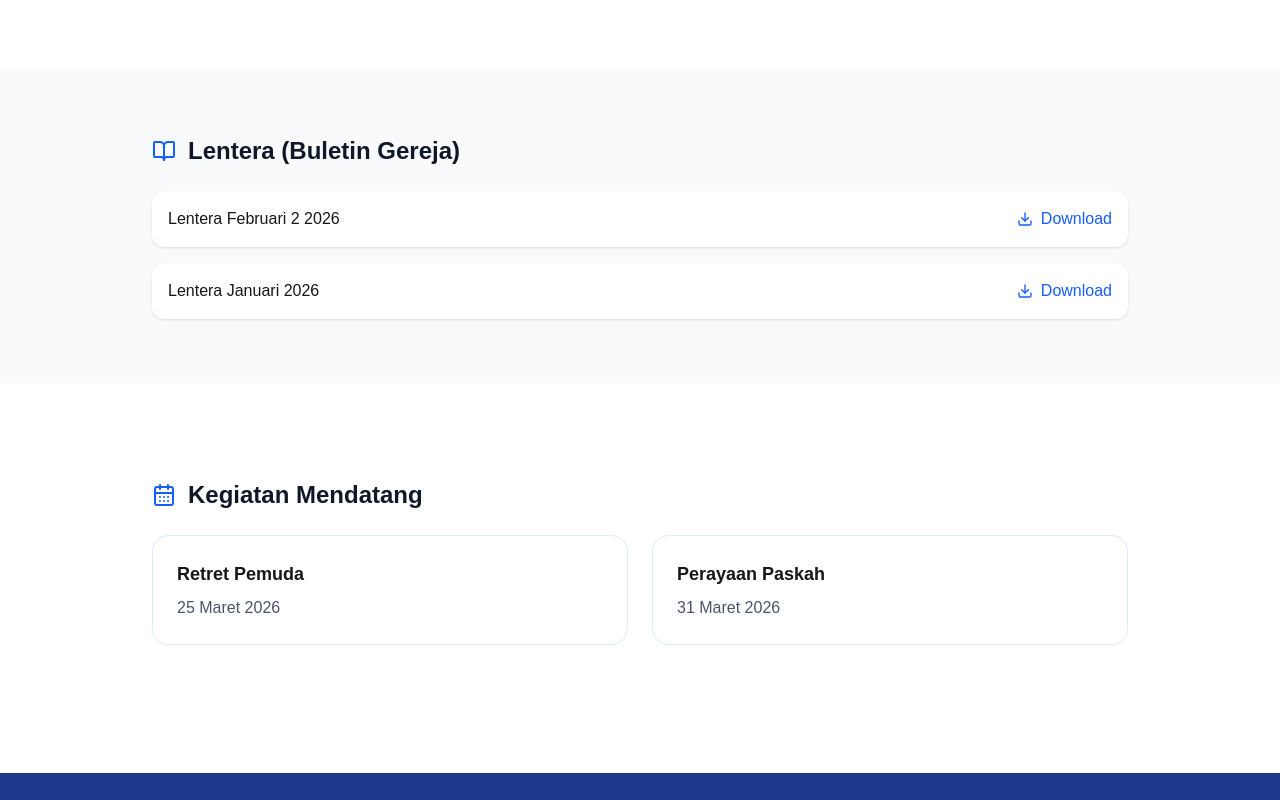
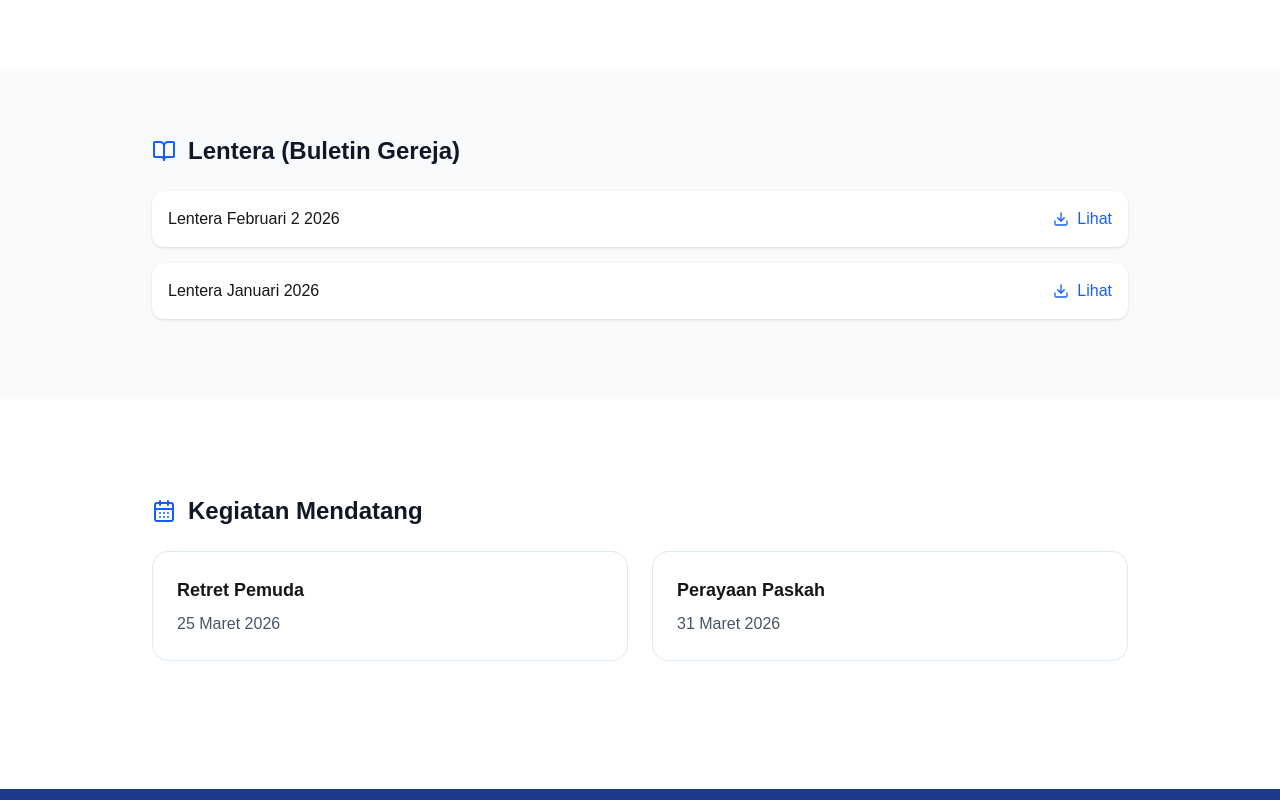
Before and after one commit to jeanAlexsander/gkj-arcawinangun, a Next.js app: page /pengumuman in a window 1280 px wide. Shown: the part 1140-1940 px from the top of the page. Built offline with nearby package versions, Linux system fonts and the light colour scheme.

Commit message:
fix lentera and download

```diff
--- a/src/app/pengumuman/page.js
+++ b/src/app/pengumuman/page.js
@@ -2,8 +2,10 @@
 
 import { Mic, BookOpen, CalendarDays, Gift, Download } from "lucide-react";
 import { motion } from "framer-motion";
+import { useState } from "react";
 
 export default function PengumumanPage() {
+  const [selectedLentera, setSelectedLentera] = useState(null);
   return (
     <main className="bg-white space-y-24">
       {/* HERO */}
@@ -129,29 +131,76 @@ export default function PengumumanPage() {
             Lentera (Buletin Gereja)
           </h2>
 
-          <div className="space-y-4">
-            {["Februari 2 2026", "Januari 2026"].map((bulan, index) => (
+          {/* DATA LENTERA */}
+          {[
+            {
+              title: "Februari 2 2026",
+              file: "/lentera-februari-2-2026.pdf",
+              image: "/lentera-februari.jpg",
+            },
+            {
+              title: "Januari 2026",
+              file: "/lentera-januari-2026.pdf",
+              image: "/lentera-januari.jpg",
+            },
+          ].map((item, index) => (
             <motion.div
-                key={bulan}
+              key={item.title}
               initial={{ opacity: 0, y: 20 }}
               whileInView={{ opacity: 1, y: 0 }}
               transition={{ duration: 0.6, delay: index * 0.15 }}
               viewport={{ once: false }}
-                className="flex justify-between items-center bg-white p-4 rounded-xl shadow-sm"
+              className="flex justify-between items-center bg-white p-4 rounded-xl shadow-sm mb-4"
             >
-                <span>Lentera {bulan}</span>
-                <a
-                  href={`/lentera-${bulan.toLowerCase().replace(" ", "-")}.pdf`}
+              <span>Lentera {item.title}</span>
+
+              <button
+                onClick={() => setSelectedLentera(item)}
                 className="flex items-center gap-2 text-blue-600 hover:text-blue-700 transition"
               >
                 <Download className="w-4 h-4" />
-                  Download
-                </a>
+                Lihat
+              </button>
             </motion.div>
           ))}
-          </div>
         </motion.div>
       </section>
+
+      {/* MODAL LENTERA */}
+      {selectedLentera && (
+        <div className="fixed inset-0 bg-black/50 flex items-center justify-center z-50">
+          <div className="bg-white rounded-2xl p-6 max-w-md w-full relative">
+            {/* tombol close */}
+            <button
+              onClick={() => setSelectedLentera(null)}
+              className="absolute top-3 right-3 text-gray-500 hover:text-gray-800"
+            >
+              ✕
+            </button>
+
+            <h3 className="text-xl font-semibold mb-4 text-center">
+              Lentera {selectedLentera.title}
+            </h3>
+
+            {/* preview gambar */}
+            <img
+              src={selectedLentera.image}
+              alt="Preview Lentera"
+              className="rounded-lg mb-4"
+            />
+
+            {/* download */}
+            <a
+              href={selectedLentera.file}
+              download
+              className="flex justify-center items-center gap-2 bg-blue-600 text-white py-2 rounded-lg hover:bg-blue-700 transition"
+            >
+              <Download className="w-4 h-4" />
+              Download PDF
+            </a>
+          </div>
+        </div>
+      )}
 
       {/* KEGIATAN */}
       <section className="max-w-5xl mx-auto px-6 mb-32">
```
Also changed, not shown: public/lentera-februari.jpg (added), 1 other file (tests, documents, lock files or other folders). Lines whose indentation alone changed are shown as unchanged.
